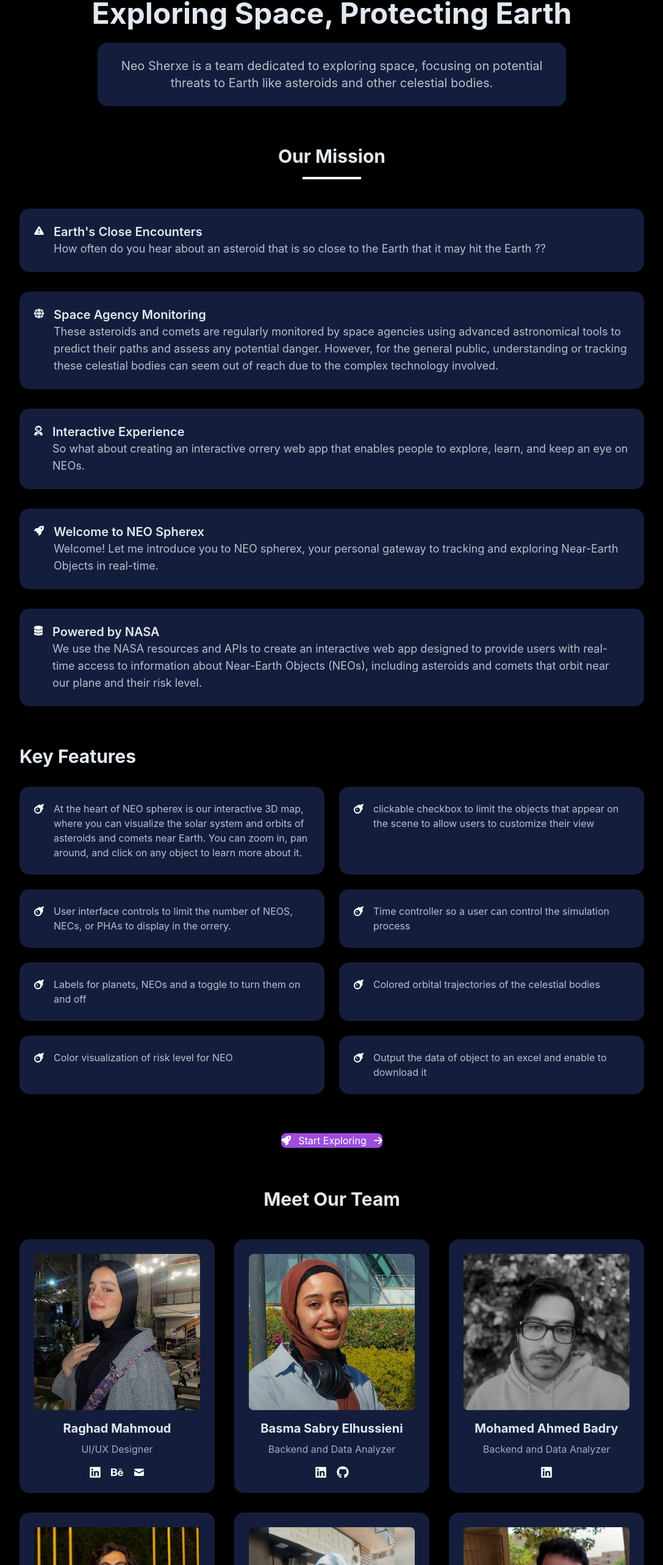
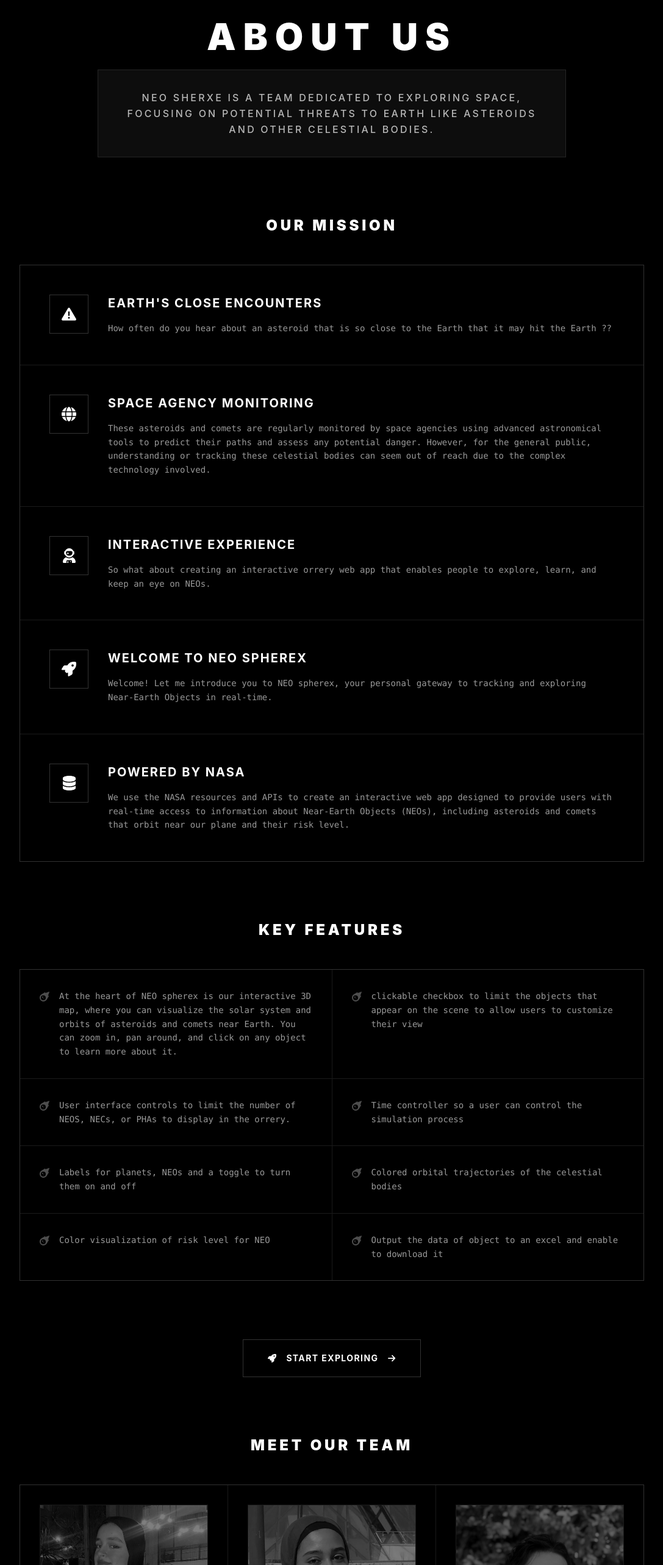
Before and after one commit to AhmedKhaledp-0/NEO_SHERXE, a React (Vite) app: page /about in a window 1280 px wide. Shown: the part 162-2728 px from the top of the page at 61% size, without its empty margins (96-1183 px from the left). Built offline with nearby package versions, Linux system fonts and the light colour scheme; no server answers.

Commit message:
style: redesign About page and team section to monochrome grid aesthetic

```diff
--- a/src/components/About.jsx
+++ b/src/components/About.jsx
@@ -77,17 +77,16 @@
   const navigate = useNavigate();
 
   return (
-    <div className="min-h-screen bg-dark-background">
-      {/* Hero Section */}
-      <div className="container mx-auto px-4 py-24">
-        <div className="max-w-5xl mx-auto space-y-16">
+    <div className="min-h-screen bg-black pt-32 px-4 pb-24 selection:bg-white selection:text-black">
+      <div className="container mx-auto">
+        <div className="max-w-5xl mx-auto space-y-24">
           {/* Title Section */}
-          <div className="text-center mb-16">
-            <h1 className="text-4xl md:text-5xl font-bold mb-6 text-dark-text">
-              Exploring Space, Protecting Earth
+          <div className="text-center space-y-6">
+            <h1 className="text-4xl md:text-6xl font-black uppercase tracking-[0.2em] text-white">
+              About Us
             </h1>
-            <div className="card max-w-3xl mx-auto">
-              <p className="text-xl text-dark-text/80">
+            <div className="max-w-3xl mx-auto border border-white/10 bg-white/5 p-8">
+              <p className="text-sm md:text-base font-medium uppercase tracking-[0.2em] text-white/70 leading-relaxed">
                 Neo Sherxe is a team dedicated to exploring space, focusing on
                 potential threats to Earth like asteroids and other celestial
                 bodies.
@@ -96,43 +95,53 @@
           </div>
 
           {/* Key Points Section */}
-          <div className="space-y-8">
-            <h2 className="text-3xl font-bold mb-12 text-center text-dark-text">
+          <div className="space-y-12">
+            <h2 className="text-2xl font-black text-center uppercase tracking-[0.2em] text-white">
               Our Mission
-              <div className="w-24 h-1 bg-white mx-auto mt-4"></div>
             </h2>
+            <div className="grid grid-cols-1 gap-px bg-white/10 border border-white/10">
               {points.map((point) => (
-              <div key={point.id} className="card group hover:border-white/30">
-                <div className="flex items-start gap-4">
-                  <FontAwesomeIcon
-                    icon={point.icon}
-                    className="text-white mt-1"
-                  />
+                <div
+                  key={point.id}
+                  className="bg-black p-8 md:p-12 group hover:bg-white/5 transition-colors duration-500"
+                >
+                  <div className="flex flex-col md:flex-row items-start gap-8">
+                    <div className="shrink-0 w-16 h-16 flex items-center justify-center border border-white/20 text-white group-hover:bg-white group-hover:text-black transition-colors duration-500">
+                      <FontAwesomeIcon icon={point.icon} className="text-2xl" />
+                    </div>
                     <div>
-                    <h3 className="text-xl font-semibold text-dark-text">
+                      <h3 className="text-xl font-bold uppercase tracking-[0.1em] text-white mb-4">
                         {point.title}
                       </h3>
-                    <p className="text-lg text-dark-text/80">{point.text}</p>
+                      <p className="font-mono text-sm leading-relaxed text-white/60">
+                        {point.text}
+                      </p>
                     </div>
                   </div>
                 </div>
               ))}
             </div>
+          </div>
 
           {/* Features Section */}
-          <div>
-            <h2 className="text-3xl font-bold mb-8 text-dark-text">
+          <div className="space-y-12">
+            <h2 className="text-2xl font-black text-center uppercase tracking-[0.2em] text-white">
               Key Features
             </h2>
-            <div className="grid grid-cols-1 md:grid-cols-2 gap-6">
+            <div className="grid grid-cols-1 md:grid-cols-2 gap-px bg-white/10 border border-white/10">
               {features.map((feature) => (
-                <div key={feature.id} className="card group">
+                <div
+                  key={feature.id}
+                  className="bg-black p-8 group hover:bg-white/5 transition-colors duration-500"
+                >
                   <div className="flex items-start gap-4">
                     <FontAwesomeIcon
                       icon={faMeteor}
-                      className="text-white mt-1"
+                      className="text-white/30 mt-1"
                     />
-                    <p className="text-dark-text/80">{feature.text}</p>
+                    <p className="font-mono text-sm leading-relaxed text-white/60">
+                      {feature.text}
+                    </p>
                   </div>
                 </div>
               ))}
@@ -143,7 +152,7 @@
           <div className="text-center">
             <button
               onClick={() => navigate("/live")}
-              className="btn-primary inline-flex items-center justify-center gap-3"
+              className="inline-flex items-center justify-center gap-4 px-10 py-5 border border-white/20 bg-transparent text-white font-bold uppercase tracking-widest text-sm hover:bg-white hover:text-black transition-all duration-300"
             >
               <FontAwesomeIcon icon={faRocket} />
               <span>Start Exploring</span>
@@ -152,8 +161,8 @@
           </div>
 
           {/* Team Section */}
-          <div>
-            <h2 className="text-3xl font-bold mb-12 text-center text-dark-text">
+          <div className="space-y-12">
+            <h2 className="text-2xl font-black text-center uppercase tracking-[0.2em] text-white">
               Meet Our Team
             </h2>
             <TeamMemberCards />
--- a/src/components/TeamMember.jsx
+++ b/src/components/TeamMember.jsx
@@ -11,27 +11,31 @@
   email,
 }) {
   return (
-    <div className="card group hover:scale-105 transition-all duration-300">
-      <div className="relative w-full h-64 mb-4 overflow-hidden rounded-lg">
+    <div className="bg-black p-8 group hover:bg-white/5 transition-colors duration-500 flex flex-col h-full">
+      <div className="relative w-full aspect-square mb-8 overflow-hidden border border-white/10 grayscale group-hover:grayscale-0 transition-all duration-500">
         <img
           src={photo}
           alt={name}
           className="w-full h-full object-cover object-center"
         />
-        <div className="absolute inset-0 bg-linear-to-t from-black/35 to-transparent rounded-lg" />
+        <div className="absolute inset-0 bg-black/50 group-hover:bg-transparent transition-colors duration-500" />
       </div>
 
-      <div className="text-center">
-        <h3 className="text-xl font-bold text-dark-text mb-2">{name}</h3>
-        <p className="text-dark-text/70 mb-4">{role}</p>
+      <div className="text-center flex-1 flex flex-col">
+        <h3 className="text-lg font-bold uppercase tracking-widest text-white mb-2">
+          {name}
+        </h3>
+        <p className="font-mono text-[10px] uppercase tracking-[0.2em] text-white/40 mb-8">
+          {role}
+        </p>
 
-        <div className="flex justify-center space-x-4">
+        <div className="flex justify-center gap-6 mt-auto">
           {linkedin && (
             <a
               href={linkedin}
               target="_blank"
               rel="noopener noreferrer"
-              className="text-white hover:opacity-75 transition-opacity text-xl"
+              className="text-white/40 hover:text-white transition-colors duration-300 text-xl"
             >
               <FaLinkedin />
             </a>
@@ -41,7 +45,7 @@
               href={github}
               target="_blank"
               rel="noopener noreferrer"
-              className="text-white hover:opacity-75 transition-opacity text-xl"
+              className="text-white/40 hover:text-white transition-colors duration-300 text-xl"
             >
               <FaGithub />
             </a>
@@ -51,7 +55,7 @@
               href={behance}
               target="_blank"
               rel="noopener noreferrer"
-              className="text-white hover:opacity-75 transition-opacity text-xl"
+              className="text-white/40 hover:text-white transition-colors duration-300 text-xl"
             >
               <FaBehance />
             </a>
@@ -59,7 +63,7 @@
           {email && (
             <a
               href={`mailto:${email}`}
-              className="text-white hover:opacity-75 transition-opacity text-xl"
+              className="text-white/40 hover:text-white transition-colors duration-300 text-xl"
             >
               <HiMail />
             </a>
--- a/src/components/TeamMemberCards.jsx
+++ b/src/components/TeamMemberCards.jsx
@@ -52,7 +52,7 @@
 
 export default function TeamMemberCards() {
   return (
-    <div className="grid grid-cols-1 md:grid-cols-2 lg:grid-cols-3 gap-8">
+    <div className="grid grid-cols-1 md:grid-cols-2 lg:grid-cols-3 gap-px bg-white/10 border border-white/10">
       {teamMembers.map((member, index) => (
         <TeamMember key={index} {...member} photo={member.photo} />
       ))}
```
Lines whose indentation alone changed are shown as unchanged.
